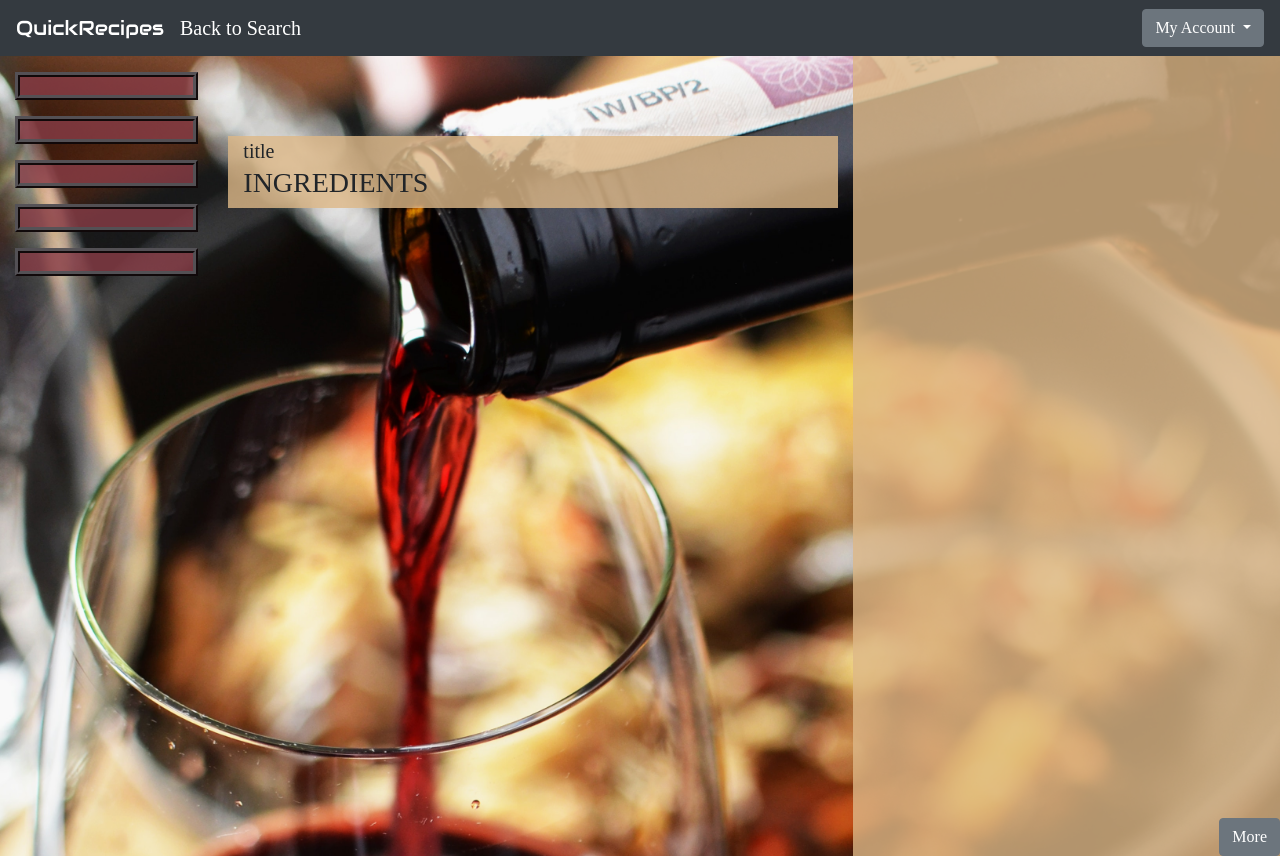
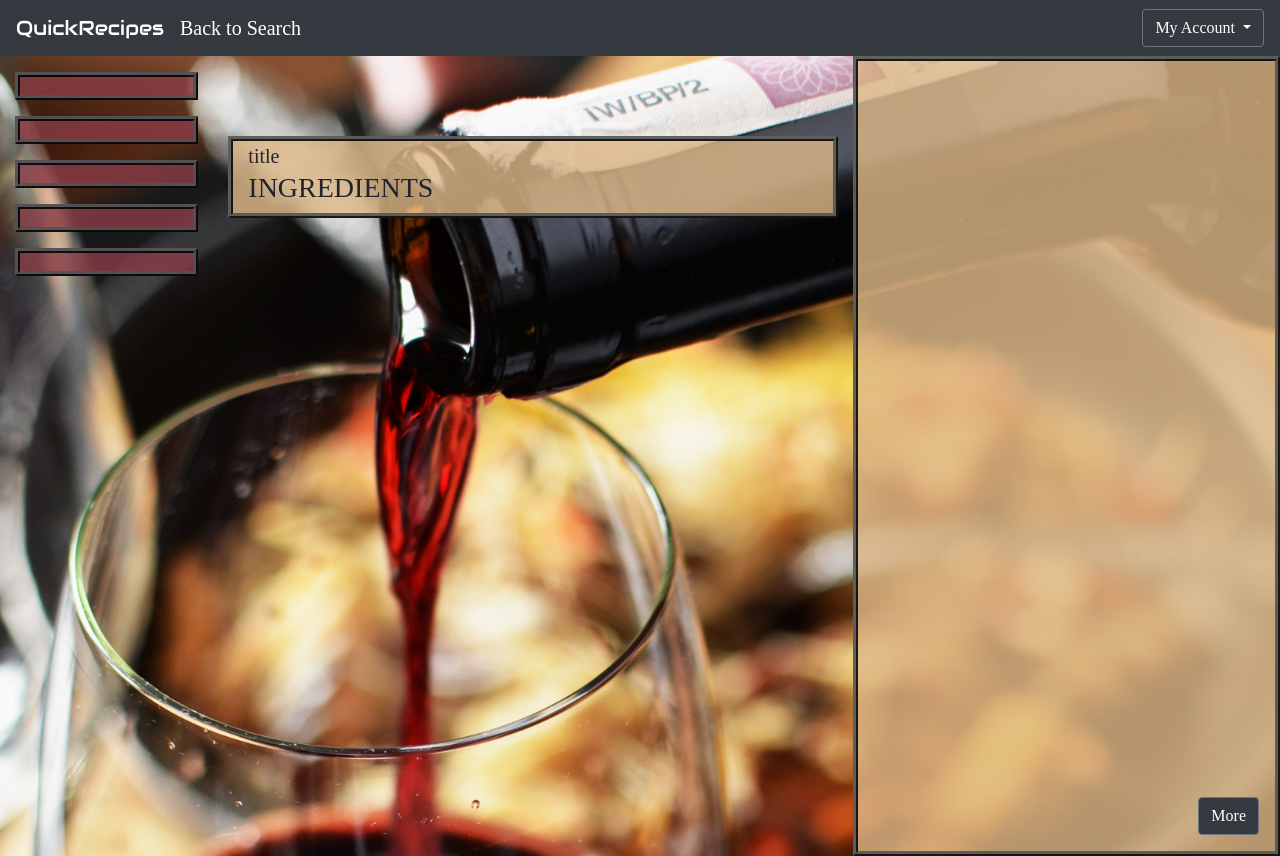
Before and after one commit to mitburr/GroupProject1, a PHP site: page /results3.html in a window 1280 px wide. Run offline with PHP 8.4, Linux system fonts and the light colour scheme; some libraries are stand-ins or nearby versions; some web fonts are replaced.

Commit message:
Updated account button, added borders, deleted some commented code, indented a some code

```diff
--- a/assets/css/navbar.css
+++ /dev/null
@@ -1,3 +0,0 @@
-.navbar-custom{
-	background-color: blue;
-}
--- a/assets/css/results3.css
+++ b/assets/css/results3.css
@@ -21,6 +21,10 @@
     background-image: url(../images/pouringWine.jpg);
 	background-size: cover;
 	font-family: 'Fanwood Text', serif;
+}
+
+.btn-secondary{
+	background-color: rgb(52, 58, 64);
 }
 
 #main-row{
@@ -52,43 +56,17 @@
 	border: rgba(79, 84, 88, 0.884) 5px ridge;
 }
 
-
-/* Clicked Recipe
-#clicked-recipe{
-	padding: 18%;
+#wine-button{
+	margin-right: 1rem;
+	margin-bottom: 1rem;
 }
 
-#main-recipe-title{
-	margin-bottom: 10%;
-	height: auto;
-}
-
-#main-recipe-description{
-	margin-bottom: 10%;
-	height: auto;
-}
-
-#main-recipe-ingredients{
-	margin-bottom: 10%;
-	height: auto;
-}
-
-#main-recipe-link{
-	margin-bottom: 10%;
-	height: auto;
-}
-*/
-
-
-																	/* remove color if works */
 #middle-main-content-div{
 	margin: auto;
 	margin-top: 5rem;
 	background-color: rgba(222, 184, 135, 0.8);
-	/* background-color: rgb(52, 58, 64);
-	color: white; */
+	border: rgba(79, 84, 88, 0.884) 5px ridge;
 }
-
 
 #title-and-ingredients-column{
 	margin: auto;
@@ -103,24 +81,14 @@
 	font-size: 20px;
 }
 
-
-
-
-
-
-
-
-
-
-
-
-
 /* Wine Column */
 
 #wine-column
 {
 	background-color: rgba(222, 184, 135, 0.8);
+	border: rgba(79, 84, 88, 0.884) 5px ridge;
 }
+
 #wine-type{
 	margin: 1rem;
 	padding: 1rem;
--- a/results3.html
+++ b/results3.html
@@ -4,16 +4,17 @@
 <head>
 	<meta charset="utf-8" />
 	<meta http-equiv="X-UA-Compatible" content="IE=edge">
-	<title>Results3</title>
+	<title>Results</title>
 	<meta name="viewport" content="width=device-width, initial-scale=1">
 	<!-- Bootstrap CSS -->
 	<link rel="stylesheet" href="https://stackpath.bootstrapcdn.com/bootstrap/4.2.1/css/bootstrap.min.css"
 		integrity="sha384-GJzZqFGwb1QTTN6wy59ffF1BuGJpLSa9DkKMp0DgiMDm4iYMj70gZWKYbI706tWS" crossorigin="anonymous">
 	<link rel="stylesheet" type="text/css" media="screen" href="assets/css/results3.css" />
-	<link rel="stylesheet" type="text/css" media="screen" href="assets/css/navbar.css" />
 	<link rel="stylesheet" href="https://use.fontawesome.com/releases/v5.7.1/css/all.css"
 		integrity="sha384-fnmOCqbTlWIlj8LyTjo7mOUStjsKC4pOpQbqyi7RrhN7udi9RwhKkMHpvLbHG9Sr" crossorigin="anonymous" />
-		<link href="https://fonts.googleapis.com/css?family=Allura|Audiowide|Dancing+Script|Fanwood+Text|Goudy+Bookletter+1911|Italianno|Mate|Parisienne|Trirong" rel="stylesheet">
+	<link
+		href="https://fonts.googleapis.com/css?family=Allura|Audiowide|Dancing+Script|Fanwood+Text|Goudy+Bookletter+1911|Italianno|Mate|Parisienne|Trirong"
+		rel="stylesheet">
 	<script src="https://cdnjs.cloudflare.com/ajax/libs/jquery/3.3.1/jquery.min.js"></script>
 
 </head>
@@ -87,7 +88,6 @@
 			<div id="wine-type-description"></div>
 			<button class="btn btn-secondary" id="wine-button" role="button">More</button>
 
-
 			<!--Will show up when "More" button (above) is pressed -->
 			<div id="wine-price-details">
 				<div id="wine-brand"></div>
```
Also changed, not shown: assets/css/index.css (+1 -18 lines), index.html (+9 -56 lines). Lines whose indentation alone changed are shown as unchanged.
